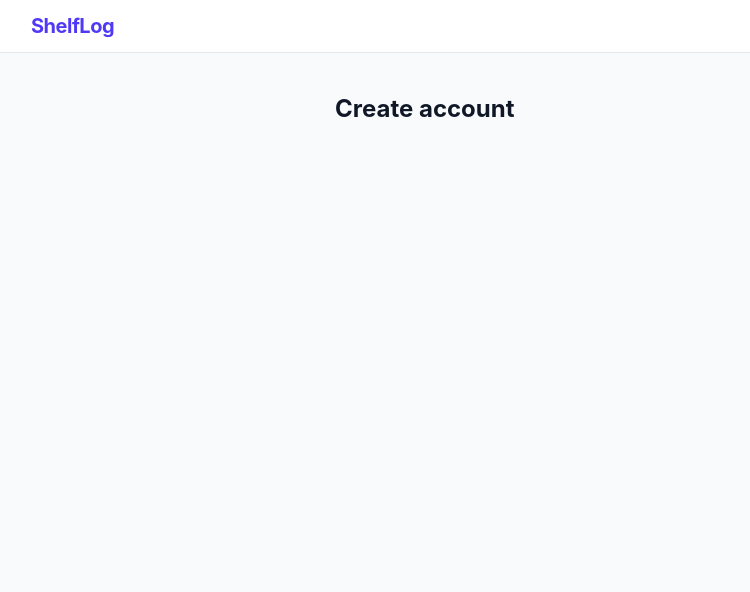
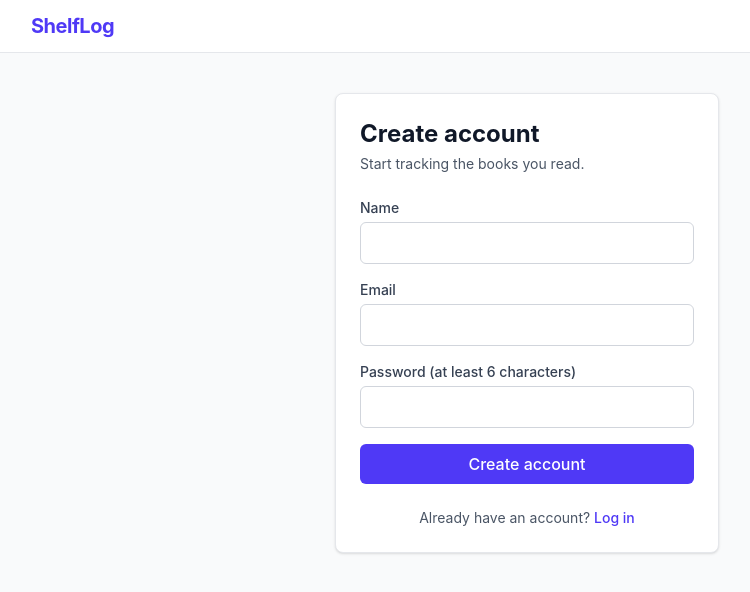
Before and after one commit to eduantunes266/book-tracker, a React (Vite) app in the folder frontend/: page /register in a window 1280 px wide. Shown: the top 592 px of the page, without its empty margins (113-863 px from the left). Built offline with nearby package versions, Linux system fonts and the light colour scheme; no server answers.

Commit message:
Add login and register forms

```diff
--- a/frontend/src/pages/LoginPage.tsx
+++ b/frontend/src/pages/LoginPage.tsx
@@ -1,8 +1,82 @@
-// Login form comes in the next step
+import { useState, type FormEvent } from 'react'
+import { Link, Navigate, useNavigate } from 'react-router-dom'
+import { login } from '../api/authApi'
+import { getErrorMessage, getToken, saveToken } from '../api/client'
+import FormField from '../components/FormField'
+
 export default function LoginPage() {
+  const navigate = useNavigate()
+  const [email, setEmail] = useState('')
+  const [password, setPassword] = useState('')
+  const [error, setError] = useState('')
+  const [loading, setLoading] = useState(false)
+
+  // Already logged in -> go straight to the book list
+  if (getToken()) {
+    return <Navigate to="/" replace />
+  }
+
+  const handleSubmit = async (event: FormEvent<HTMLFormElement>) => {
+    event.preventDefault() // stop the browser from reloading the page
+    setError('')
+    setLoading(true)
+
+    try {
+      const data = await login(email, password)
+      saveToken(data.token)
+      navigate('/')
+    } catch (err) {
+      setError(getErrorMessage(err))
+      setLoading(false)
+    }
+  }
+
   return (
-    <div className="mx-auto max-w-sm">
+    <div className="mx-auto max-w-sm rounded-lg border border-gray-200 bg-white p-6 shadow-sm">
       <h1 className="text-2xl font-bold">Log in</h1>
+      <p className="mt-1 text-sm text-gray-600">Welcome back to your reading list.</p>
+
+      <form onSubmit={handleSubmit} className="mt-6 space-y-4">
+        <FormField
+          id="email"
+          label="Email"
+          type="email"
+          autoComplete="email"
+          required
+          value={email}
+          onChange={(e) => setEmail(e.target.value)}
+        />
+        <FormField
+          id="password"
+          label="Password"
+          type="password"
+          autoComplete="current-password"
+          required
+          value={password}
+          onChange={(e) => setPassword(e.target.value)}
+        />
+
+        {error && (
+          <p role="alert" className="rounded-md bg-red-50 px-3 py-2 text-sm text-red-700">
+            {error}
+          </p>
+        )}
+
+        <button
+          type="submit"
+          disabled={loading}
+          className="w-full rounded-md bg-indigo-600 px-4 py-2 font-medium text-white hover:bg-indigo-700 disabled:cursor-not-allowed disabled:opacity-60"
+        >
+          {loading ? 'Logging in...' : 'Log in'}
+        </button>
+      </form>
+
+      <p className="mt-6 text-center text-sm text-gray-600">
+        No account yet?{' '}
+        <Link to="/register" className="font-medium text-indigo-600 hover:underline">
+          Create one
+        </Link>
+      </p>
     </div>
   )
 }
--- a/frontend/src/pages/RegisterPage.tsx
+++ b/frontend/src/pages/RegisterPage.tsx
@@ -1,8 +1,94 @@
-// Register form comes in the next step
+import { useState, type FormEvent } from 'react'
+import { Link, Navigate, useNavigate } from 'react-router-dom'
+import { register } from '../api/authApi'
+import { getErrorMessage, getToken, saveToken } from '../api/client'
+import FormField from '../components/FormField'
+
 export default function RegisterPage() {
+  const navigate = useNavigate()
+  const [name, setName] = useState('')
+  const [email, setEmail] = useState('')
+  const [password, setPassword] = useState('')
+  const [error, setError] = useState('')
+  const [loading, setLoading] = useState(false)
+
+  // Already logged in -> go straight to the book list
+  if (getToken()) {
+    return <Navigate to="/" replace />
+  }
+
+  const handleSubmit = async (event: FormEvent<HTMLFormElement>) => {
+    event.preventDefault() // stop the browser from reloading the page
+    setError('')
+    setLoading(true)
+
+    try {
+      // The backend logs the new user in right away by returning a token
+      const data = await register(name, email, password)
+      saveToken(data.token)
+      navigate('/')
+    } catch (err) {
+      setError(getErrorMessage(err))
+      setLoading(false)
+    }
+  }
+
   return (
-    <div className="mx-auto max-w-sm">
+    <div className="mx-auto max-w-sm rounded-lg border border-gray-200 bg-white p-6 shadow-sm">
       <h1 className="text-2xl font-bold">Create account</h1>
+      <p className="mt-1 text-sm text-gray-600">Start tracking the books you read.</p>
+
+      <form onSubmit={handleSubmit} className="mt-6 space-y-4">
+        <FormField
+          id="name"
+          label="Name"
+          type="text"
+          autoComplete="name"
+          required
+          value={name}
+          onChange={(e) => setName(e.target.value)}
+        />
+        <FormField
+          id="email"
+          label="Email"
+          type="email"
+          autoComplete="email"
+          required
+          value={email}
+          onChange={(e) => setEmail(e.target.value)}
+        />
+        <FormField
+          id="password"
+          label="Password (at least 6 characters)"
+          type="password"
+          autoComplete="new-password"
+          required
+          minLength={6}
+          value={password}
+          onChange={(e) => setPassword(e.target.value)}
+        />
+
+        {error && (
+          <p role="alert" className="rounded-md bg-red-50 px-3 py-2 text-sm text-red-700">
+            {error}
+          </p>
+        )}
+
+        <button
+          type="submit"
+          disabled={loading}
+          className="w-full rounded-md bg-indigo-600 px-4 py-2 font-medium text-white hover:bg-indigo-700 disabled:cursor-not-allowed disabled:opacity-60"
+        >
+          {loading ? 'Creating account...' : 'Create account'}
+        </button>
+      </form>
+
+      <p className="mt-6 text-center text-sm text-gray-600">
+        Already have an account?{' '}
+        <Link to="/login" className="font-medium text-indigo-600 hover:underline">
+          Log in
+        </Link>
+      </p>
     </div>
   )
 }
```
